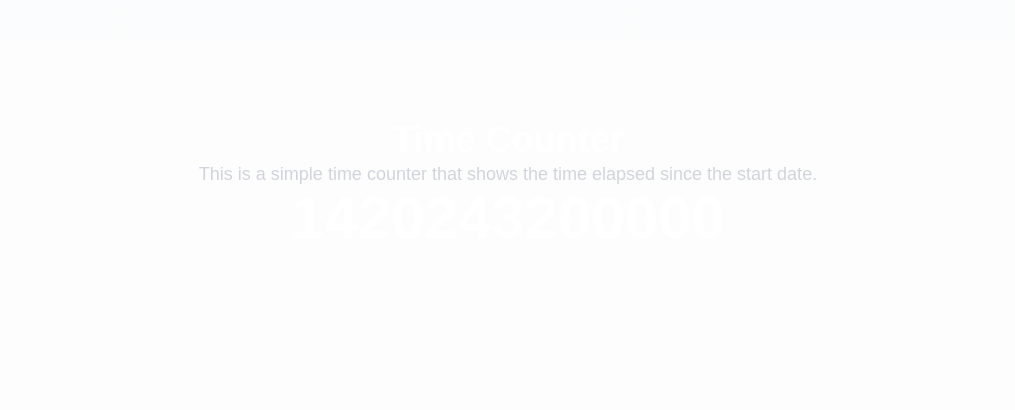
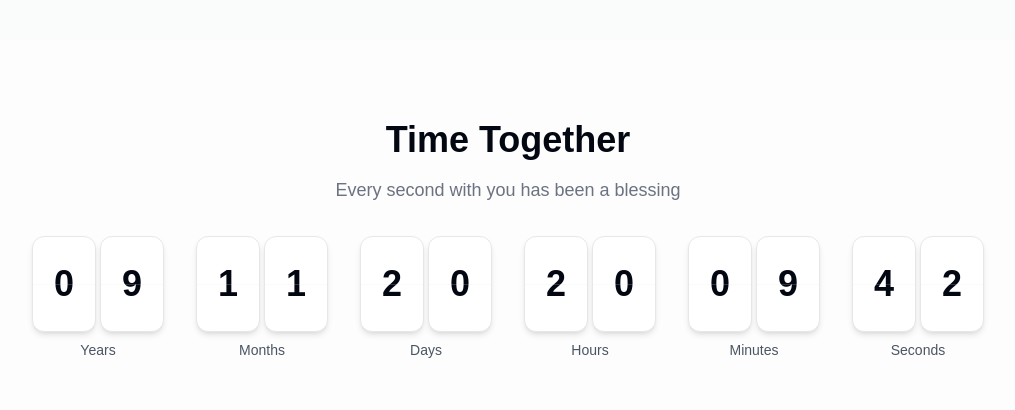
Before and after one commit to jorge-dev/memory-verse, a Next.js app: page / in a window 1280 px wide. Shown: the part 2360-2770 px from the top of the page, without its empty margins (132-1147 px from the left). Built offline with nearby package versions, Linux system fonts and the light colour scheme.

Commit message:
feat(TimeCounter): enhance TimeCounter component with time elapsed calculation and improved UI

```diff
--- a/src/components/sections/TimeCounter.tsx
+++ b/src/components/sections/TimeCounter.tsx
@@ -1,25 +1,81 @@
 "use client";
+
+import { useEffect, useState, memo } from "react";
+import { FlipCard } from "../FlipDigit";
+import { calculateTimeElapsed, TimeElapsed } from "@/utils/dateUtils";
 
 interface TimeCounterProps {
   startDate: Date;
 }
 
+const MemoizedFlipCard = memo(FlipCard);
+
+const TimeUnit = memo(({ value, label }: { value: number; label: string }) => (
+  <div className="flex flex-col items-center gap-2">
+    <div className="flex gap-1">
+      <MemoizedFlipCard digit={Math.floor(value / 10)} />
+      <MemoizedFlipCard digit={value % 10} />
+    </div>
+    <span className="text-sm font-medium text-gray-600 dark:text-gray-300">
+      {label}
+    </span>
+  </div>
+));
+TimeUnit.displayName = "TimeUnit";
+
 export function TimeCounter({ startDate }: TimeCounterProps) {
+  const [timeElapsed, setTimeElapsed] = useState<TimeElapsed>(
+    calculateTimeElapsed(startDate)[0]!
+  );
+
+  useEffect(() => {
+    // Update only when a second changes
+    const timer = setInterval(() => {
+      setTimeElapsed((prev) => {
+        const [next, error] = calculateTimeElapsed(startDate);
+        if (error) {
+          console.error(error);
+          return prev;
+        }
+        // Only update if there's an actual change
+        if (
+          prev.seconds !== next!.seconds ||
+          prev.minutes !== next!.minutes ||
+          prev.hours !== next!.hours ||
+          prev.days !== next!.days ||
+          prev.months !== next!.months ||
+          prev.years !== next!.years
+        ) {
+          return next!;
+        }
+        return prev;
+      });
+    }, 1000);
+
+    return () => clearInterval(timer);
+  }, [startDate]);
+
   return (
     <section className="py-20 bg-white/30 dark:bg-gray-800/30">
       <div className="container mx-auto text-center">
-        <div>
-          <h2 className="text-4xl font-bold text-white dark:text-gray-100">
-            Time Counter
-          </h2>
-          <p className="text-lg text-gray-300 dark:text-gray-400">
-            This is a simple time counter that shows the time elapsed since the
-            start date.
-          </p>
-          {/* use the date */}
-          <p className="text-6xl font-bold text-white dark:text-gray-100">
-            {startDate.getTime()}
-          </p>
+        <div className="space-y-8">
+          <div className="space-y-4">
+            <h2 className="text-4xl font-bold text-foreground dark:text-gray-100">
+              Time Together
+            </h2>
+            <p className="text-lg text-muted-foreground">
+              Every second with you has been a blessing
+            </p>
+          </div>
+
+          <div className="flex flex-wrap justify-center gap-8">
+            <TimeUnit value={timeElapsed.years} label="Years" />
+            <TimeUnit value={timeElapsed.months} label="Months" />
+            <TimeUnit value={timeElapsed.days} label="Days" />
+            <TimeUnit value={timeElapsed.hours} label="Hours" />
+            <TimeUnit value={timeElapsed.minutes} label="Minutes" />
+            <TimeUnit value={timeElapsed.seconds} label="Seconds" />
+          </div>
         </div>
       </div>
     </section>
```
